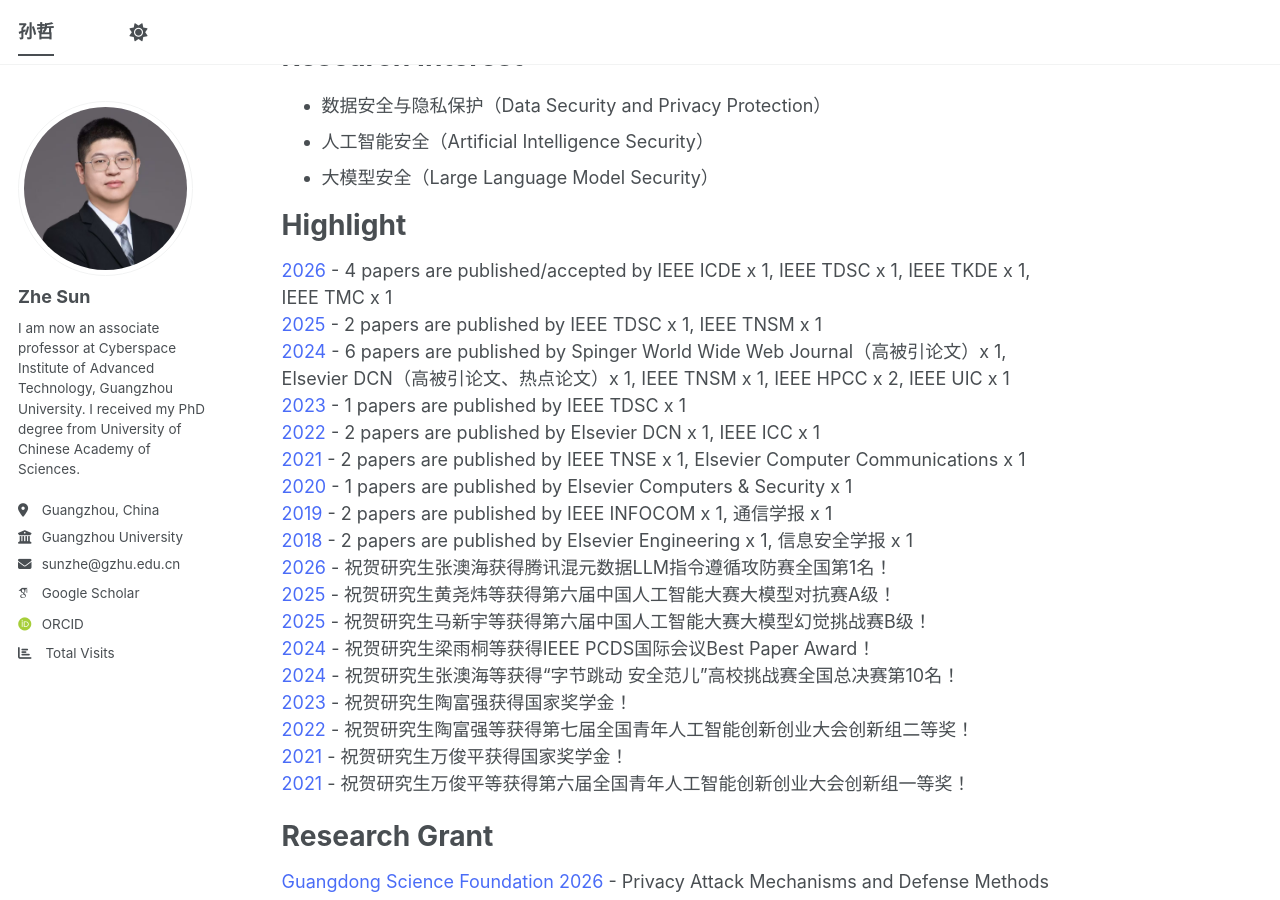
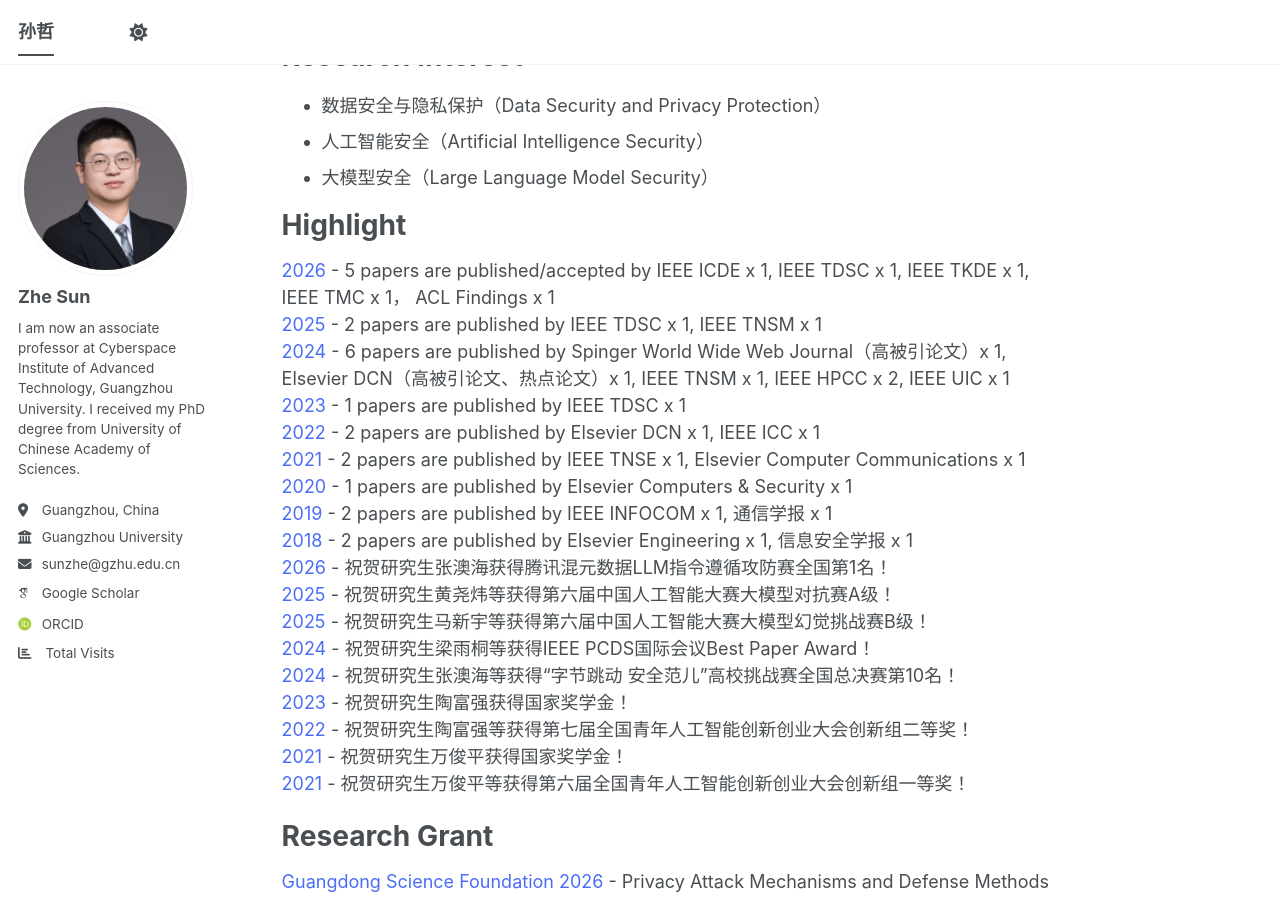
Before and after one commit to ZheSun208/ZheSun208.github.io, a Jekyll site: the page built from _pages/about.md, in a window 1280 px wide and 900 px high, scrolled down 646 px. Built offline with Jekyll 4.4.1, drawn with Linux system fonts in a browser that asks for light colours; some web fonts are replaced; a script bundle is joined from its source files by our own code; library files that are not in the unit come from our copies; comment, search, counter and statistics services are not loaded.

Commit message:
Update about.md

```diff
--- a/_pages/about.md
+++ b/_pages/about.md
@@ -28,7 +28,7 @@ Research Interest
 
 Highlight
 ======
-<span style="color:#4a6cf7;">2026</span> - 4 papers are published/accepted by IEEE ICDE x 1, IEEE TDSC x 1, IEEE TKDE x 1, IEEE TMC x 1
+<span style="color:#4a6cf7;">2026</span> - 5 papers are published/accepted by IEEE ICDE x 1, IEEE TDSC x 1, IEEE TKDE x 1, IEEE TMC x 1， ACL Findings x 1
 <span style="color:#4a6cf7;">2025</span> - 2 papers are published by IEEE TDSC x 1, IEEE TNSM x 1
 <span style="color:#4a6cf7;">2024</span> - 6 papers are published by Spinger World Wide Web Journal（高被引论文）x 1, Elsevier DCN（高被引论文、热点论文）x 1, IEEE TNSM x 1, IEEE HPCC x 2, IEEE UIC x 1
 <span style="color:#4a6cf7;">2023</span> - 1 papers are published by IEEE TDSC x 1
```
